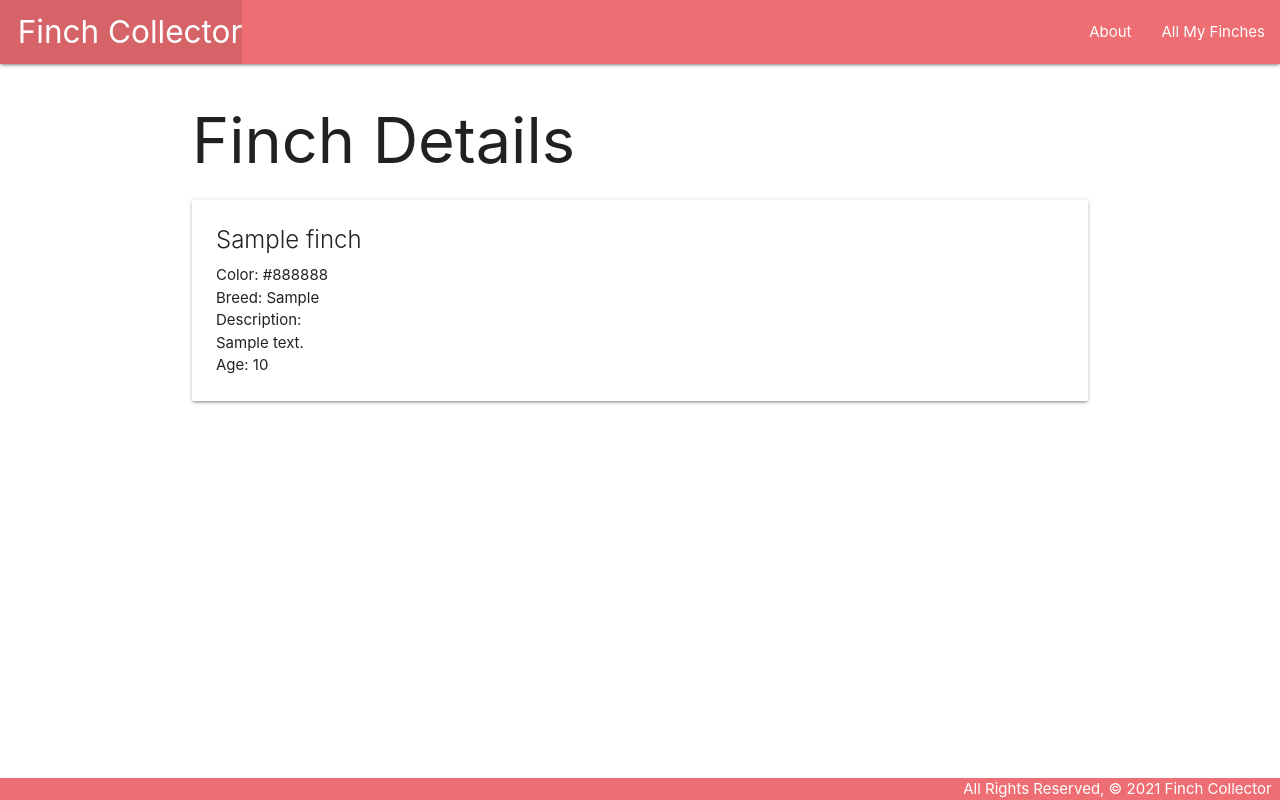
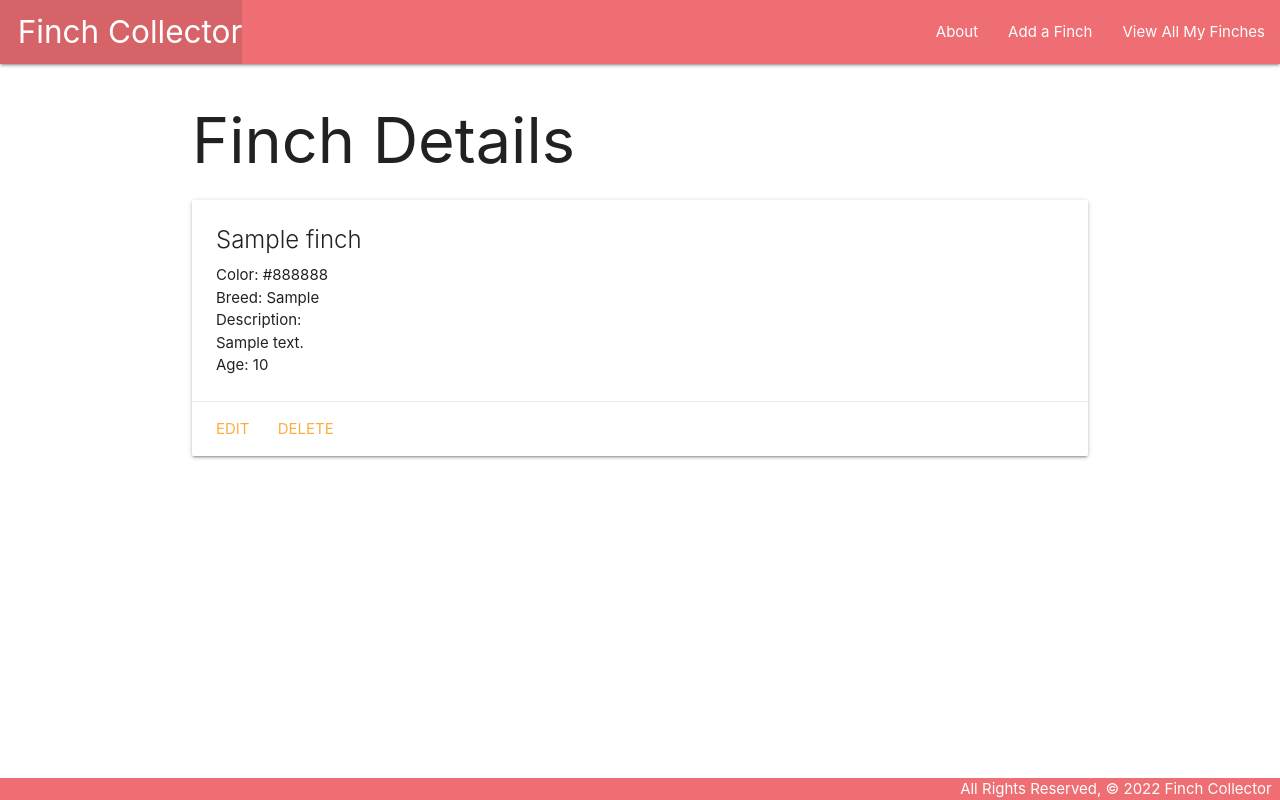
Before and after one commit to khanhnphan15/finchcollector, a Django app: page /finches/1 in a window 1280 px wide. Run offline with Django 4.2, Linux system fonts and the light colour scheme; tables that the repository leaves empty hold one stand-in row (values such as "Sample post").

Commit message:
class-based-views

```diff
--- a/main_app/models.py
+++ b/main_app/models.py
@@ -1,5 +1,6 @@
 from django.db import models
-
+# Import the reverse function
+from django.urls import reverse
 
 class Finch(models.Model):
     name = models.CharField(max_length=100)
@@ -10,3 +11,6 @@ class Finch(models.Model):
 
     def __str__(self):
         return f'{self.name} ({self.id})'
+     # Add this method
+    def get_absolute_url(self):
+        return reverse('detail', kwargs={'finch_id': self.id})
--- a/main_app/templates/base.html
+++ b/main_app/templates/base.html
@@ -15,11 +15,12 @@
     <nav>
       <div class="nav-wrapper">
         <ul>
-          <li><a href="/" class="left brand-logo">&nbsp;&nbsp;Finch Collector</a></li>
+          <li><a href="{% url 'home' %}" class="left brand-logo">&nbsp;&nbsp;Finch Collector</a></li>
         </ul>
         <ul class="right">
-          <li><a href="/about">About</a></li>
-          <li><a href="/finches">All My Finches</a></li>
+          <li><a href="{% url 'about' %}">About</a></li>
+          <li><a href="{% url 'finches_create' %}">Add a Finch</a></li>
+          <li><a href="{% url 'index' %}">View All My Finches</a></li>
         </ul>
       </div>
     </nav>
@@ -29,7 +30,7 @@
     {% endblock %}
   </main>
   <footer class="page-footer">
-    <div class="right">All Rights Reserved, &copy; 2021 Finch Collector &nbsp;</div>
+    <div class="right">All Rights Reserved, &copy; 2022 Finch Collector &nbsp;</div>
   </footer>
 </body>
 </html>
--- a/main_app/templates/finches/detail.html
+++ b/main_app/templates/finches/detail.html
@@ -15,6 +15,10 @@
       <p>Age: Baby</p>
     {% endif %}
   </div>
+  <div class="card-action">
+    <a href="{% url 'finches_update' finch.id %}">Edit</a>
+    <a href="{% url 'finches_delete' finch.id %}">Delete</a>
+  </div>
 </div>
 
 {% endblock %}
--- a/main_app/urls.py
+++ b/main_app/urls.py
@@ -6,4 +6,9 @@ urlpatterns = [
     path('about/', views.about, name='about'),
     path('finches/', views.finches_index, name='index'),
     path('finches/<int:finch_id>', views.finches_detail, name='detail'),
+    # new route used to show a form and create a cat
+    path('finches/create/', views.FinchCreate.as_view(), name='finches_create'),
+    # Add the new routes below
+    path('finches/<int:pk>/update/', views.FinchUpdate.as_view(), name='finches_update'),
+    path('finches/<int:pk>/delete/', views.FinchDelete.as_view(), name='finches_delete'),
 ]
--- a/main_app/views.py
+++ b/main_app/views.py
@@ -1,4 +1,6 @@
 from django.shortcuts import render
+# Add UpdateView & DeleteView
+from django.views.generic.edit import CreateView, UpdateView, DeleteView
 from .models import Finch  # Import the Finch model
 
 # Create your views here.
@@ -31,3 +33,21 @@ def finches_detail(request, finch_id):
     return render(request, 'finches/detail.html', {
         'finch': finch
     })
+
+class FinchCreate(CreateView):
+  model = Finch
+  fields = '__all__'
+#   or fields = ['name', 'color', 'breed', 'description', 'age']
+ # Special string pattern Django will use
+  success_url = '/finches/{finch_id}'
+  # Or if you wanted to redirect to the index page
+  # success_url = '/cats'
+
+class FinchUpdate(UpdateView):
+  model = Finch
+  # Let's disallow the renaming of a cat by excluding the name field!
+  fields = ['breed', 'color', 'description', 'age']
+
+class FinchDelete(DeleteView):
+  model = Finch
+  success_url = '/finches'
```
Also changed, not shown: main_app/templates/main_app/finch_confirm_delete.html (added, +13 -0 lines), main_app/templates/main_app/finch_form.html (added, +20 -0 lines).
